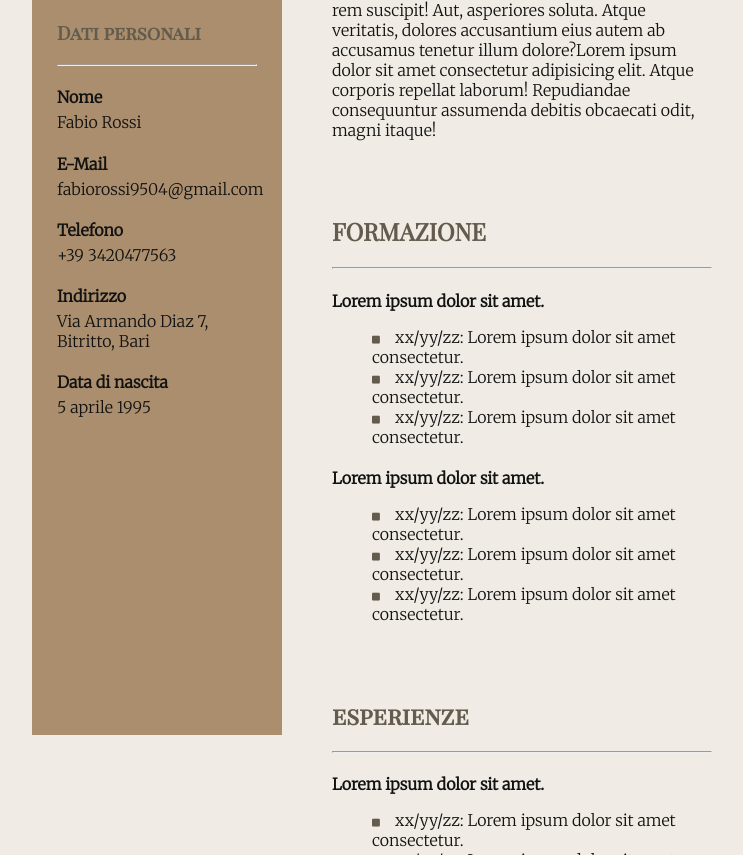
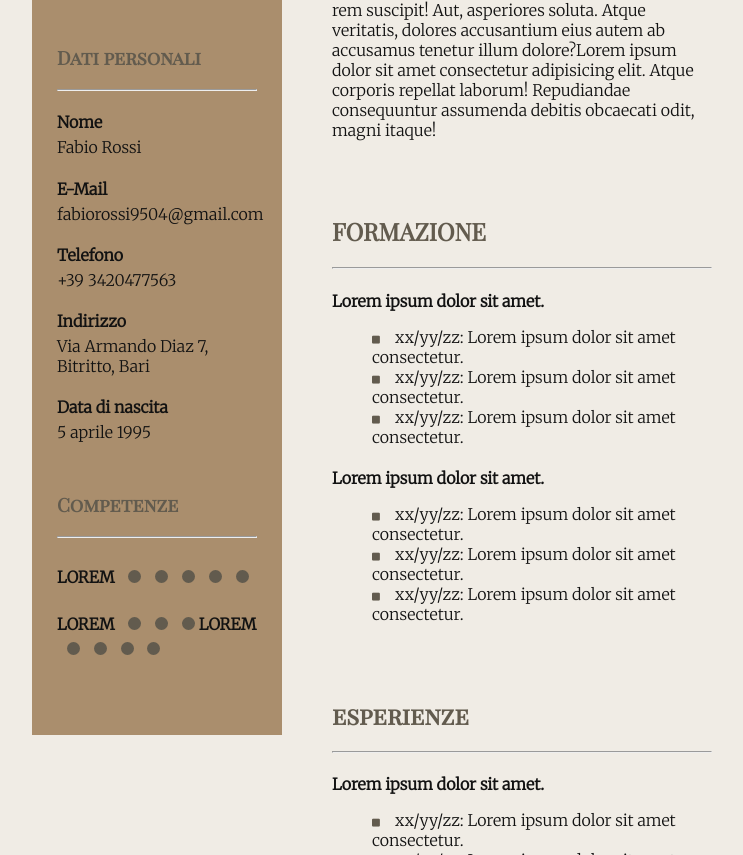
Before and after one commit to fabiorossi9504/esercitazione-week-01, a plain HTML site: page index.html in a window 1280 px wide. Shown: the part 395-1250 px from the top of the page, without its empty margins (268-1011 px from the left). Drawn offline with Linux system fonts and the light colour scheme.

Commit message:
ulteriormente personalizzata homepage

```diff
--- a/index.html
+++ b/index.html
@@ -72,6 +72,28 @@
                     <span> Via Armando Diaz 7, Bitritto, Bari</span>
                     <h4>Data di nascita</h4>
                     <span>5 aprile 1995</span>
+
+                    <h3>Competenze</h3>
+
+                    <hr>
+
+                    <h4 style="display: inline-block;">LOREM</h4>
+                    <span class="full-circle"></span>
+                    <span class="full-circle"></span>
+                    <span class="full-circle"></span>
+                    <span class="full-circle"></span>
+                    <span class="full-circle"></span>
+
+                    <h4 style="display: inline-block;">LOREM</h4>
+                    <span class="full-circle"></span>
+                    <span class="full-circle"></span>
+                    <span class="full-circle"></span>
+
+                    <h4 style="display: inline-block;">LOREM</h4>
+                    <span class="full-circle"></span>
+                    <span class="full-circle"></span>
+                    <span class="full-circle"></span>
+                    <span class="full-circle"></span>
             </div>
 
         </div>
--- a/style.css
+++ b/style.css
@@ -1,8 +1,8 @@
 /* variabili  */
 
 :root {
-    --dark-brown: rgb(98,91,78);
-    --light-brown: rgb(170,142,109);
+    --dark-brown: rgb(98, 91, 78);
+    --light-brown: rgb(170, 142, 109);
     --custom-black: rgb(18, 18, 18);
 }
 
@@ -31,14 +31,15 @@ a {
     color: var(--custom-black);
 }
 
-.fa-solid, fa-square {
+.fa-solid,
+fa-square {
     font-size: xx-small;
     margin-right: 15px;
     color: var(--dark-brown);
 }
 
 ul {
-    list-style-type:none;
+    list-style-type: none;
 }
 
 h1 {
@@ -46,17 +47,32 @@ h1 {
     color: var(--custom-black);
 }
 
-h2, h3, h5{
+h2,
+h3,
+h5 {
     color: var(--dark-brown);
     font-family: 'Playfair Display SC', serif;
 }
 
 h4 {
-    margin-bottom: 5px ;
+    margin-bottom: 5px;
 }
 
 h2 {
     margin-top: 75px;
+}
+
+h3 {
+    margin-top: 50px;
+}
+
+.full-circle {
+    height: 13px;
+    width: 13px;
+    background-color: var(--dark-brown);
+    border-radius: 50%;
+    display: inline-block;
+    margin-left: 10px;
 }
 
 
@@ -88,7 +104,9 @@ h2 {
 
 
 /* GALLERY */
-* {box-sizing:border-box}
+* {
+    box-sizing: border-box
+}
 
 /* Slideshow container */
 
@@ -113,7 +131,8 @@ h2 {
 }
 
 /* Next & previous buttons */
-.prev, .next {
+.prev,
+.next {
     cursor: pointer;
     position: absolute;
     top: 50%;
@@ -135,7 +154,8 @@ h2 {
 }
 
 /* On hover, add a black background color with a little bit see-through */
-.prev:hover, .next:hover {
+.prev:hover,
+.next:hover {
     background-color: var(--dark-brown);
 }
 
@@ -171,7 +191,8 @@ h2 {
     transition: background-color 0.6s ease;
 }
 
-.active, .dot:hover {
+.active,
+.dot:hover {
     background-color: #717171;
 }
 
@@ -182,8 +203,13 @@ h2 {
 }
 
 @keyframes fade {
-  from {opacity: .4}
-  to {opacity: 1}
+    from {
+        opacity: .4
+    }
+
+    to {
+        opacity: 1
+    }
 }
 
 /* FINE GALLERY */
```
Lines whose indentation alone changed are shown as unchanged.
